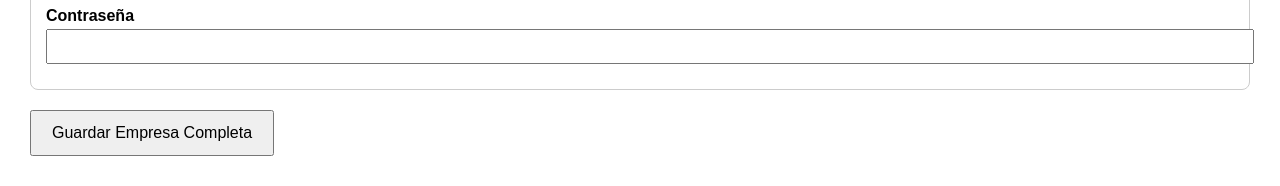
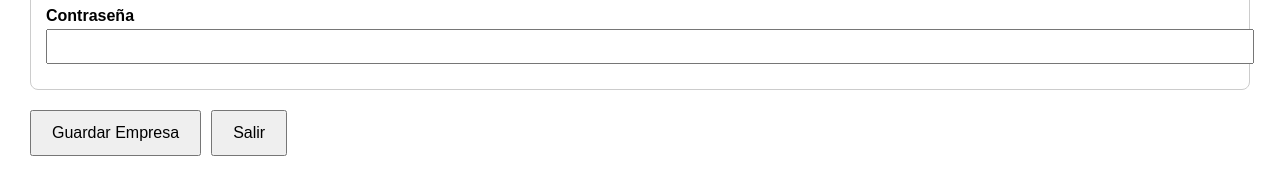
Before and after one commit to Juanmaq7030/gestor-tareas, a Flask app: template templates/sa_empresa_nueva.html in a window 1280 px wide. Shown: the part 2905-3091 px from the top of the page. Run offline with Flask 3, Linux system fonts and the light colour scheme; the template is opened without the code that fills it, so the values that code supplies are empty; some libraries are stand-ins or nearby versions.

Commit message:
Update sa_empresa_nueva.html

```diff
--- a/templates/sa_empresa_nueva.html
+++ b/templates/sa_empresa_nueva.html
@@ -93,8 +93,16 @@
             {% endfor %}
         </div>
 
-        <button type="submit">Guardar Empresa Completa</button>
-    </form>
+        <div style="margin-top:20px; display:flex; gap:10px;">
 
-</body>
-</html>
+    <button type="submit">
+        Guardar Empresa
+    </button>
+
+    <a href="{{ url_for('sa_dashboard') }}">
+        <button type="button">
+            Salir
+        </button>
+    </a>
+
+</div>
```
